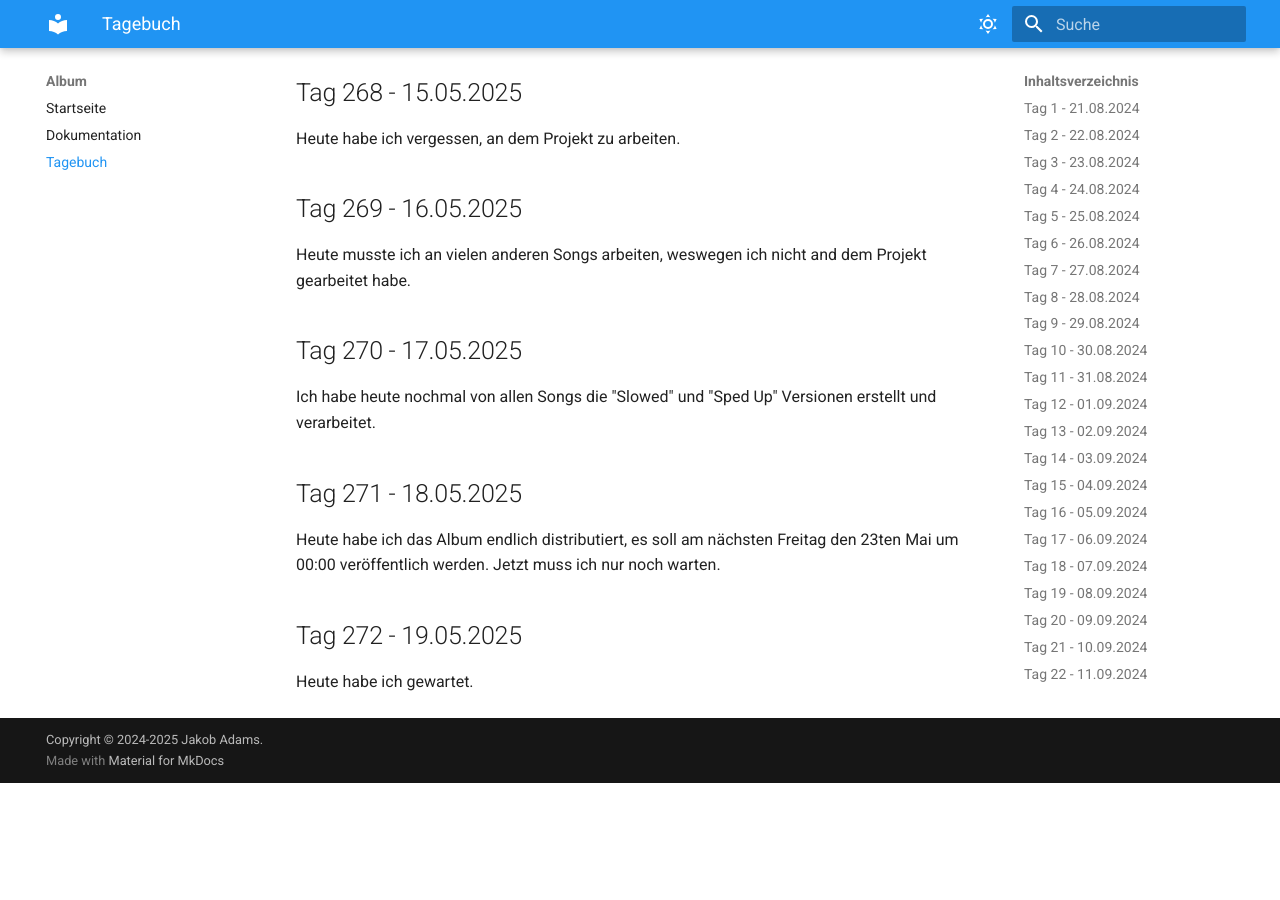
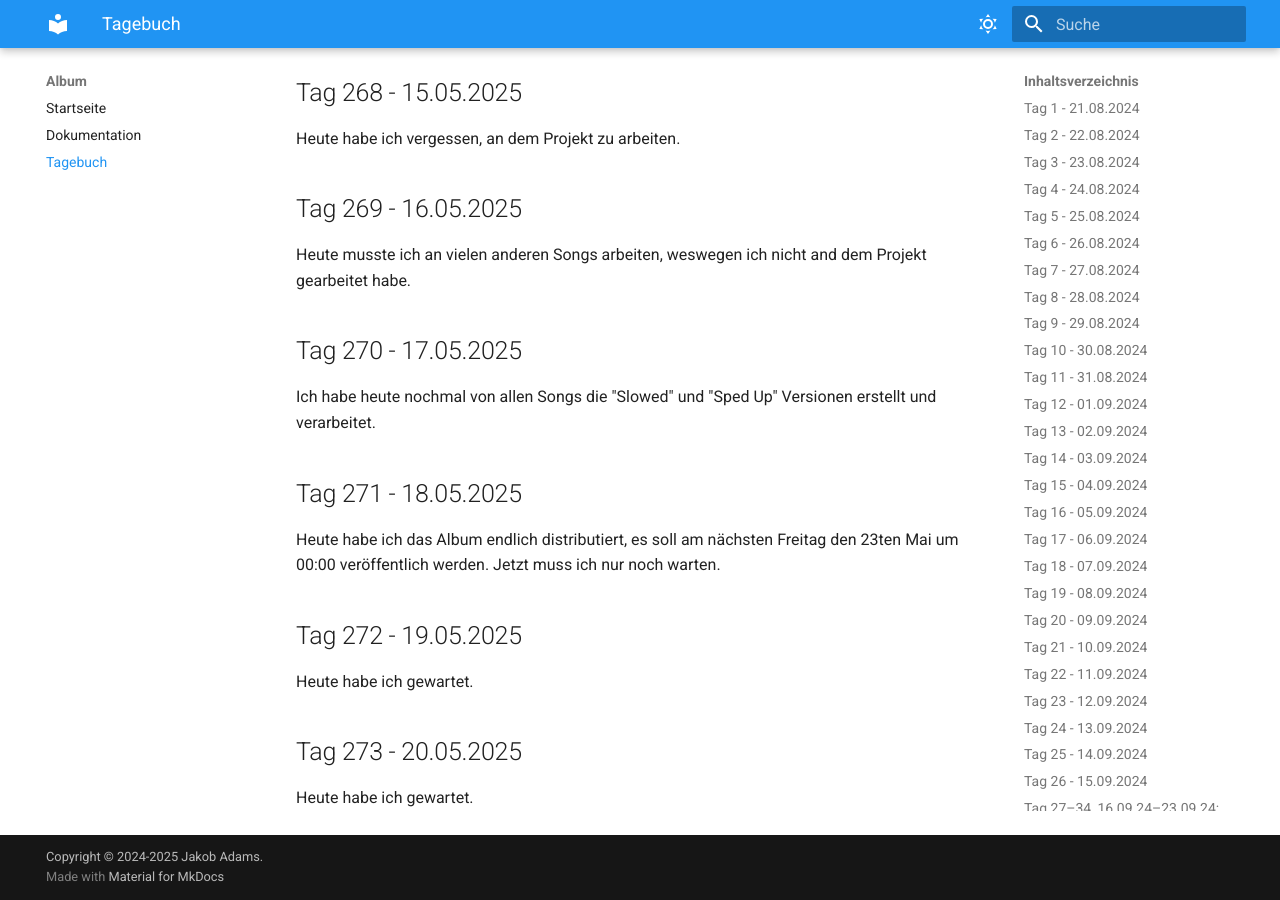
Before and after one commit to envacity/docs, an MkDocs documentation site: the page built from docs/Tagebuch.md, in a window 1280 px wide and 900 px high, scrolled down 27189 px. Built offline with MkDocs 1.6.1 and Material for MkDocs 9.7.7, drawn with Linux system fonts in a browser that asks for light colours; before the commit the page ends 27972 px from its top, so only the background shows below that.

Commit message:
update 10

```diff
--- a/docs/Tagebuch.md
+++ b/docs/Tagebuch.md
@@ -826,3 +826,7 @@
 ## Tag 272 - 19.05.2025
 
 Heute habe ich gewartet.
+
+## Tag 273 - 20.05.2025
+
+Heute habe ich gewartet.
```
